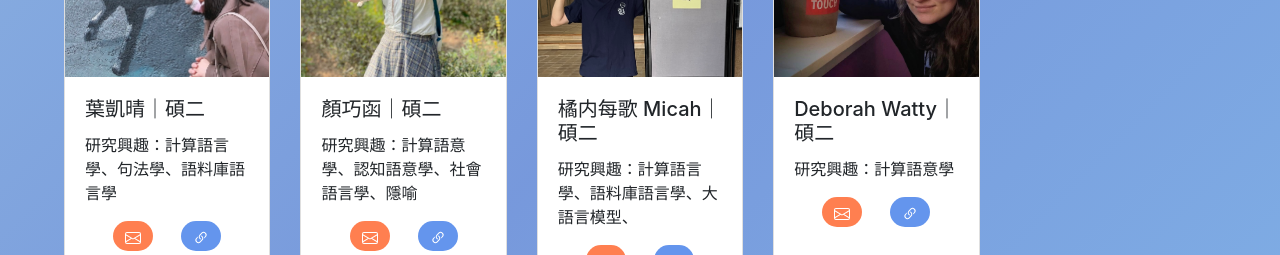
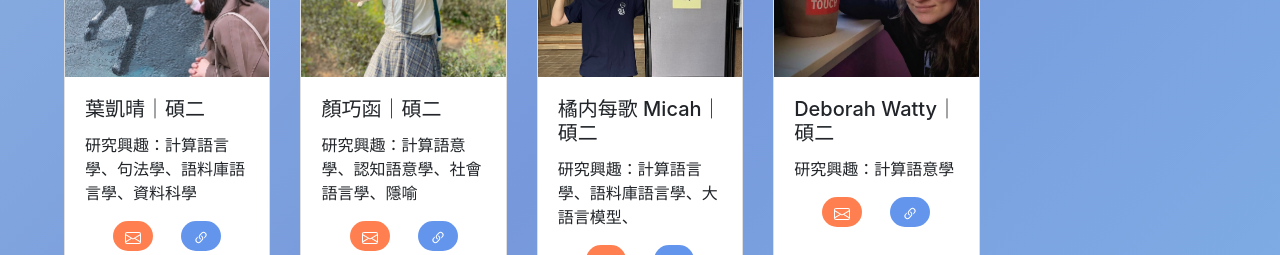
Before and after one commit to lopentu/ntu-lope-lab, a React (Create React App) app: page / in a window 1280 px wide. Shown: the part 5420-5675 px from the top of the page. Built offline with nearby package versions, Linux system fonts and the light colour scheme.

Commit message:
description

```diff
--- a/src/components/member-description.js
+++ b/src/components/member-description.js
@@ -124,7 +124,7 @@ const MemberDescription = () => {
           <MemberCard
             imgSrc={mia}
             name="葉凱晴｜碩二"
-            text="計算語言學、句法學、語料庫語言學"
+            text="計算語言學、句法學、語料庫語言學、資料科學"
             mail="mailto:ykcmia@gmail.com"
           />
         </Col>
```
